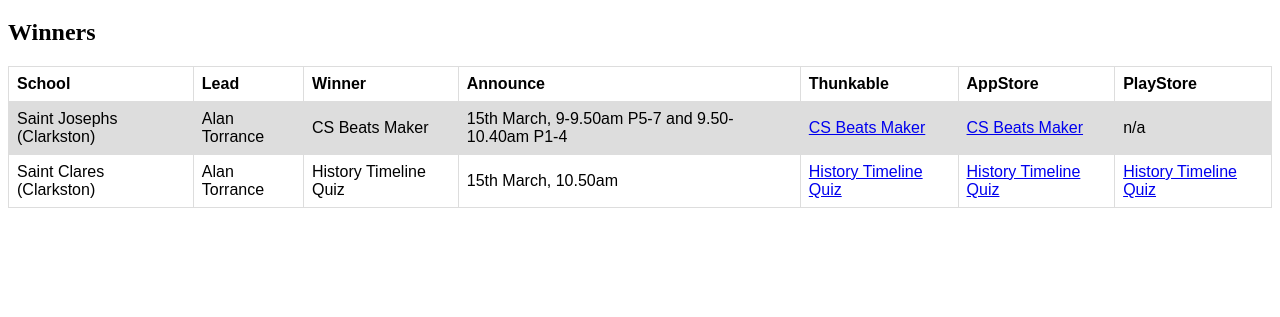
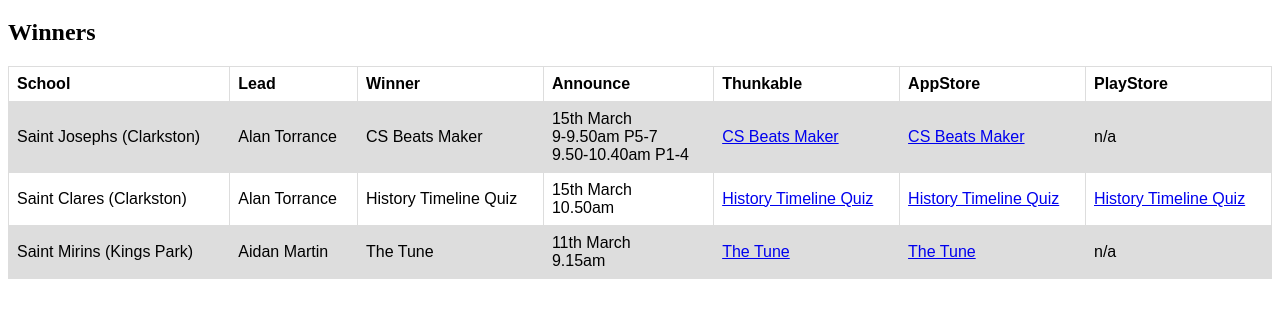
Before and after one commit to torranca/makeithappen, a plain HTML site: page docs/secret_winners.html in a window 1280 px wide. Shown: the part 61-378 px from the top of the page. Drawn offline with Linux system fonts and the light colour scheme.

Commit message:
Update secret_winners.html

```diff
--- a/docs/secret_winners.html
+++ b/docs/secret_winners.html
@@ -38,19 +38,28 @@
     <td>Saint Josephs (Clarkston)</td>
     <td>Alan Torrance</td>
     <td>CS Beats Maker</td>
-    <td>15th March, 9-9.50am P5-7 and 9.50-10.40am P1-4</td>
+    <td>15th March<br/>9-9.50am P5-7<br/>9.50-10.40am P1-4</td>
     <td><a href="https://x.thunkable.com/copy/7336b203a349bac3da707de0087774e4">CS Beats Maker</a></td>
-    <td><a href="https://itunes.apple.com/WebObjects/MZStore.woa/wa/viewSoftware?id=1451236311&mt=8">CS Beats Maker</a</td>
+    <td><a href="https://itunes.apple.com/WebObjects/MZStore.woa/wa/viewSoftware?id=1451236311&mt=8">CS Beats Maker</a></td>
     <td>n/a</td>
   </tr>
-    <tr>
+  <tr>
     <td>Saint Clares (Clarkston)</td>
     <td>Alan Torrance</td>
     <td>History Timeline Quiz</td>
-    <td>15th March, 10.50am</td>
-    <td><a href="https://x.thunkable.com/copy/2ec45e26384f4cf30858932e9ea3f7b7">History Timeline Quiz</a</td>
-    <td><a href="https://itunes.apple.com/WebObjects/MZStore.woa/wa/viewSoftware?id=1451998074&mt=8">History Timeline Quiz</a</td>
-    <td><a href="https://play.google.com/store/apps/details?id=club.makeithappen.alan.historytimelinequiz">History Timeline Quiz</a</td>
+    <td>15th March<br/>10.50am</td>
+    <td><a href="https://x.thunkable.com/copy/2ec45e26384f4cf30858932e9ea3f7b7">History Timeline Quiz</a></td>
+    <td><a href="https://itunes.apple.com/WebObjects/MZStore.woa/wa/viewSoftware?id=1451998074&mt=8">History Timeline Quiz</a></td>
+    <td><a href="https://play.google.com/store/apps/details?id=club.makeithappen.alan.historytimelinequiz">History Timeline Quiz</a></td>
+  </tr>
+  <tr>
+    <td>Saint Mirins (Kings Park)</td>
+    <td>Aidan Martin</td>
+    <td>The Tune</td>
+    <td>11th March<br/>9.15am</td>
+    <td><a href="https://x.thunkable.com/copy/aeb70b16fab1209b1e91301465b9066c">The Tune</a></td>
+    <td><a href="https://itunes.apple.com/WebObjects/MZStore.woa/wa/viewSoftware?id=1454426770&mt=8">The Tune</a></td>
+    <td>n/a</td>
   </tr>
 </table>
 
```
